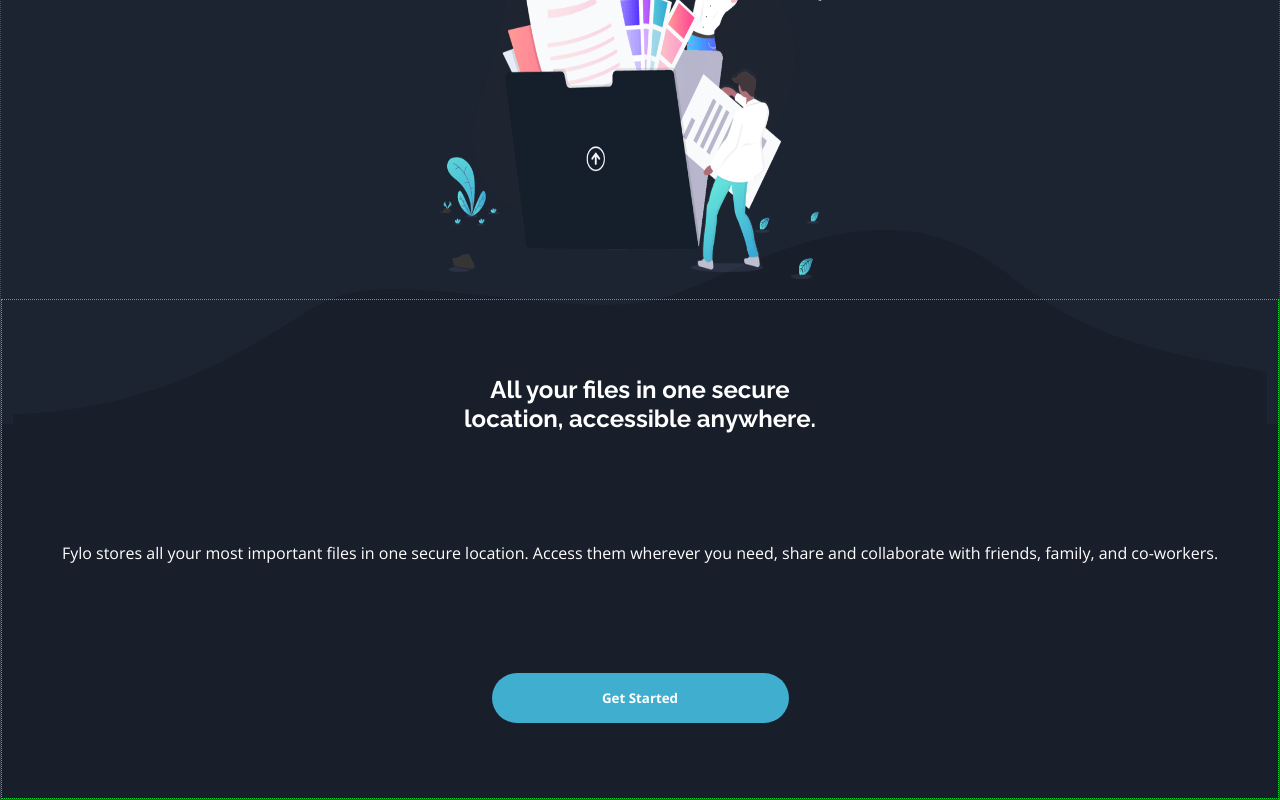
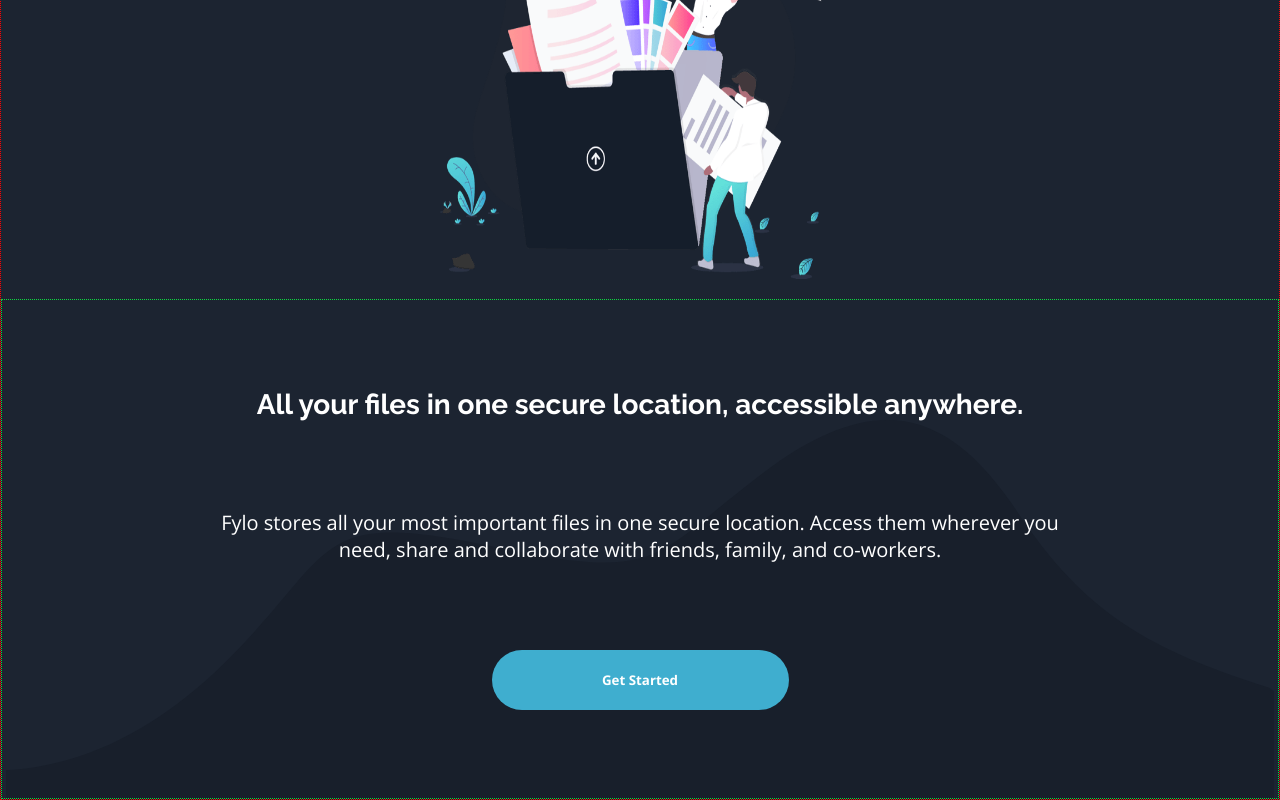
Before and after one commit to Biggyhands/fylo-landing-page, a React (Vite) app in the folder app/: page / in a window 1280 px wide. Shown: the part 262-1062 px from the top of the page. Built offline with nearby package versions, Linux system fonts and the light colour scheme.

Commit message:
get started responsive completed

```diff
--- a/app/src/components/GetStartedContainer.jsx
+++ b/app/src/components/GetStartedContainer.jsx
@@ -4,9 +4,7 @@
 export const GetStartedContainer = () => {
   return (
     <section className="get-started-container">
-      <h1>
-        All your files in one secure <br /> location, accessible anywhere.
-      </h1>
+      <h1>All your files in one secure location, accessible anywhere.</h1>
       <p>
         Fylo stores all your most important files in one secure location. Access
         them wherever you need, share and collaborate with friends, family, and
--- a/app/src/index.css
+++ b/app/src/index.css
@@ -113,6 +113,8 @@
   width: 75%;
   height: 400px;
 }
+/*----*/
+
 /*Get Started Section*/
 
 .get-started-container {
@@ -167,7 +169,6 @@
   position: absolute;
   top: -70px;
 }
-/*----*/
 
 /*----media queries----*/
 
@@ -206,6 +207,32 @@
     width: 400px;
     height: 400px;
   }
+
+  /*Get started container*/
+
+  .get-started-container {
+    background: none;
+    padding: 0 140px;
+  }
+
+  .get-started-container h1 {
+    font-size: 26px;
+  }
+
+  .get-started-container p {
+    font-size: 18px;
+  }
+
+  .get-started-container button {
+    font-size: 16;
+  }
+  .curvy-background {
+    width: 99vw;
+    height: 380px;
+    z-index: -1;
+    position: absolute;
+    top: 120px;
+  }
 }
 /*1024*/
 
@@ -227,6 +254,40 @@
   .illustration-intro-container img {
     width: 400px;
     height: 400px;
+  }
+
+  /*Get started container*/
+
+  .get-started-container {
+    background: none;
+    padding: 0 140px;
+    justify-content: space-evenly;
+    text-align: center;
+  }
+
+  .get-started-container h1 {
+    font-size: 28px;
+    padding: 0 60px;
+  }
+
+  .get-started-container p {
+    font-size: 20px;
+    padding: 0 60px;
+  }
+
+  .get-started-container button {
+    font-size: 16;
+  }
+  .curvy-background {
+    width: 99vw;
+    height: 380px;
+    z-index: -1;
+    position: absolute;
+    top: 120px;
+  }
+
+  .get-started-container button {
+    height: 60px;
   }
 }
 
@@ -250,6 +311,40 @@
     width: 800px;
     height: 450px;
   }
+
+  /*Get started container*/
+
+  .get-started-container {
+    background: none;
+    padding: 0 140px;
+    justify-content: space-evenly;
+    text-align: center;
+  }
+
+  .get-started-container h1 {
+    font-size: 28px;
+    padding: 0 300px;
+  }
+
+  .get-started-container p {
+    font-size: 20px;
+    padding: 0 280px;
+  }
+
+  .get-started-container button {
+    font-size: 16;
+  }
+  .curvy-background {
+    width: 99vw;
+    height: 380px;
+    z-index: -1;
+    position: absolute;
+    top: 120px;
+  }
+
+  .get-started-container button {
+    height: 60px;
+  }
 }
 
 /**/
```
